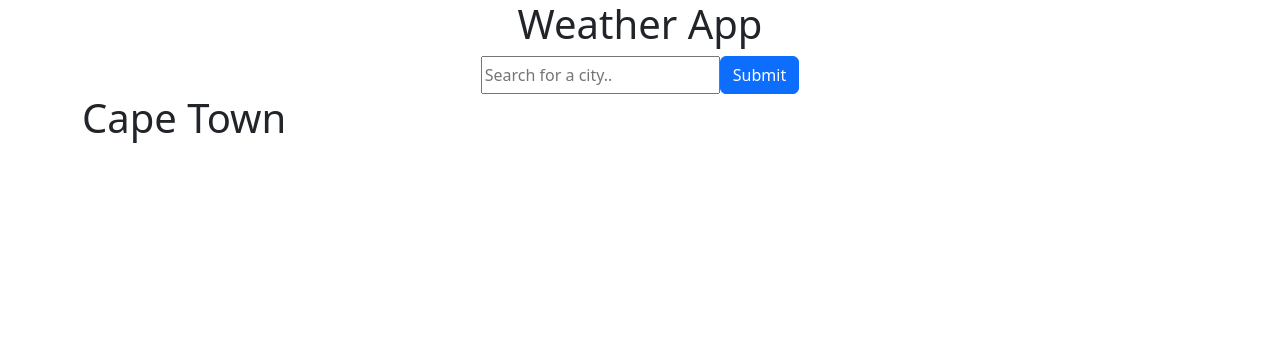
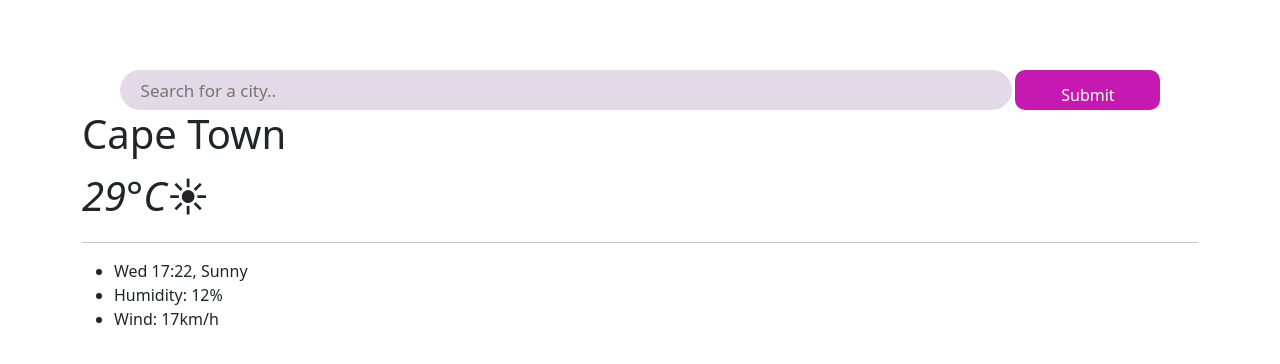
Before and after one commit to Zee363/react-weather, a React (Create React App) app: page / in a window 1280 px wide. Shown: the top 364 px of the page. Built offline with nearby package versions, Linux system fonts and the light colour scheme.

Commit message:
Removed the header in App.js and Added some CSS

```diff
--- a/src/App.js
+++ b/src/App.js
@@ -3,9 +3,6 @@ import './App.css';
 function App() {
   return (
     <div className="App">
-      <header>
-        <h1>Weather App</h1>
-      </header>
     </div>
   );
 }
--- a/src/Weather.css
+++ b/src/Weather.css
@@ -1,4 +1,40 @@
+.container {
+  background: white;
+  max-width: 600px;
+  margin: 40px auto;
+  padding: 30px;
+  border-radius: 20px;
+}
+
+body {
+  font-family: 'Roboto' sans-serif;
+}
 form {
   display: flex;
   justify-content: center;
 }
+
+#search-form-input {
+  background-color: RGB(226 218 231);
+  border: solid 1px RGB(226 218 231);
+  border-radius: 30px;
+  font-size: 17px;
+  height: 40px;
+  padding: 15px 20px;
+  width: 80%;
+}
+
+#search-form-button {
+  background-color: RGB(197 25 177);
+  margin-left: 3px;
+  color: #fff;
+  border: none;
+  border-radius: 10px;
+  height: 40px;
+  padding: 13px 15px;
+  width: 13%;
+}
+
+.Weather li {
+  text-decoration: none;
+}
--- a/src/Weather.js
+++ b/src/Weather.js
@@ -2,16 +2,34 @@ import React from "react";
 import "./Weather";
 import "./Weather.css";
 
-export default function Weather () {
+export default function Weather() {
   return (
     <div className="container">
       <form>
-        <input type="text" placeholder="Search for a city.."/>
-        <input type="submit" className="btn btn-primary" />
+        <input type="text" placeholder="Search for a city.." id="search-form-input" />
+        <input type="submit" className="btn btn-primary" id="search-form-button"/>
       </form>
-    <div className="Weather">
-    <h1>Cape Town</h1>
+      <div className="Weather">
+        <h1>Cape Town</h1>
+        <p>
+          <light className="fs-1">
+            <em>29&deg;C</em>&#9728;
+          </light>
+          <br />
+          <hr />
+          <ul>
+          <li>
+          Wed 17:22, Sunny
+          </li>
+          <li>
+          Humidity: 12%
+          </li>
+          <li>
+          Wind: 17km/h
+          </li>
+          </ul>
+        </p>
+        </div>
     </div>
-    </div>
-  )
+  );
 }
```
